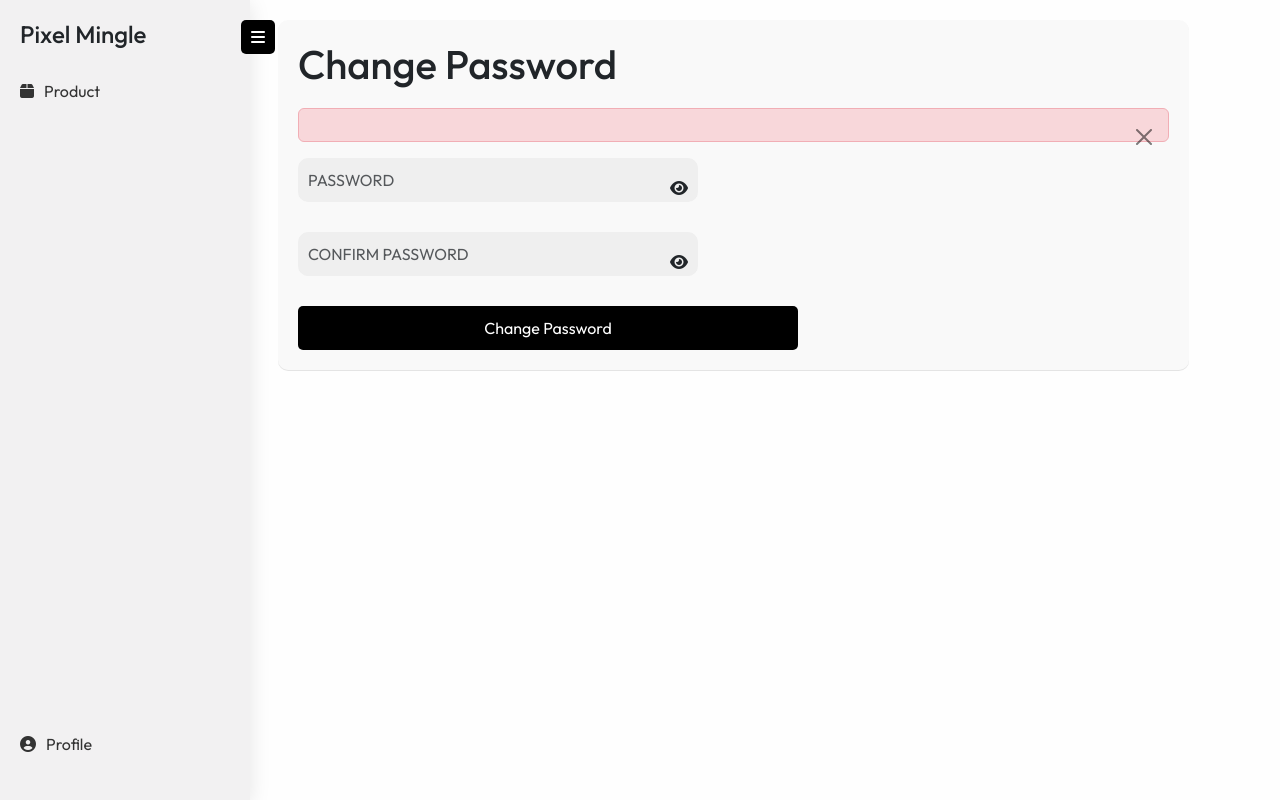
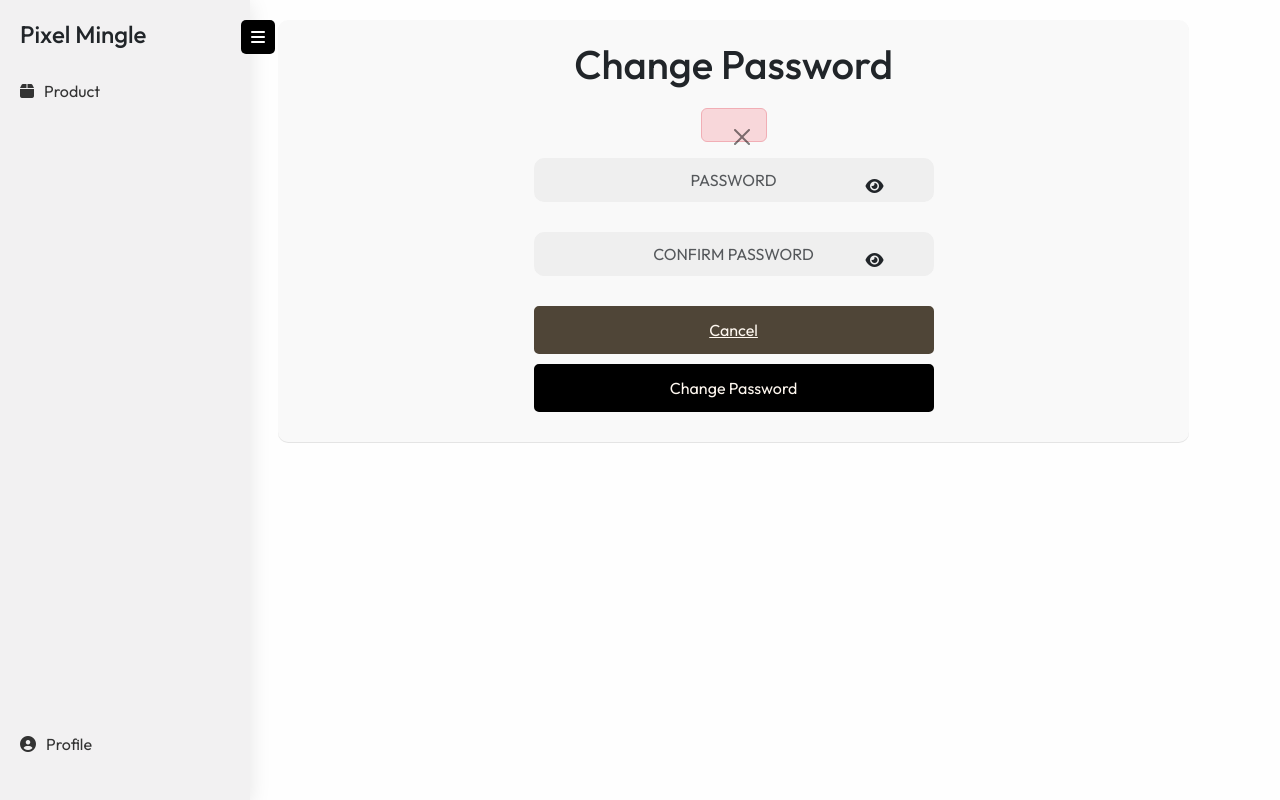
Before and after one commit to jenridewany/sideMission, a CodeIgniter 4 app: the page made by app/Views/changePass.php in a window 1280 px wide. Run offline with PHP 8.4 and a stand-in for CodeIgniter, Linux system fonts and the light colour scheme; the template is opened without the code that fills it, so the values that code supplies are empty; some libraries are stand-ins or nearby versions.

Commit message:
stash fix

```diff
--- a/app/Config/Database.php
+++ b/app/Config/Database.php
@@ -29,7 +29,7 @@
         'hostname'     => 'localhost',
         'username'     => 'root',
         'password'     => '',
-        'database'     => 'pixelmingle2',
+        'database'     => 'pixelmingle',
         'DBDriver'     => 'MySQLi',
         'DBPrefix'     => '',
         'pConnect'     => false,
--- a/app/Controllers/SignIn.php
+++ b/app/Controllers/SignIn.php
@@ -44,6 +44,9 @@
                 if($user['role'] == 'creator') {
                     // Redirect to a success page or dashboard
                     return redirect()->to('/products');
+                }else if($user['role'] == 'superadmin') {
+                    // Redirect to a success page or dashboard
+                    return redirect()->to('/admin-dashboard');
                 } else {
                     return redirect()->to('/dashboard');
                 }
--- a/app/Controllers/Users.php
+++ b/app/Controllers/Users.php
@@ -65,7 +65,7 @@
         }
 
         if ($usersModel->updateProfile($id, $data)) {
-            return redirect()->to('/profile')->with('message', 'Successfully Edit '.$oldData['username']);
+            return redirect()->to('/profile')->with('success', 'Successfully Edit '.$oldData['username']);
         } else {
             return redirect()->to('/editProfile')->with('message', $usersModel->errors());
         }
--- a/app/Models/CategoriesModel.php
+++ b/app/Models/CategoriesModel.php
@@ -8,4 +8,10 @@
     protected $primaryKey = 'id';
 
     protected $allowedFields = ['name', 'description'];
+
+
+    public function getCategoryById($id)
+    {
+        return $this->find($id);
+    }
 }
--- a/app/Views/changePass.php
+++ b/app/Views/changePass.php
@@ -3,7 +3,7 @@
 <head>
     <meta charset="UTF-8">
     <meta name="viewport" content="width=device-width, initial-scale=1.0">
-    <title>Profile Management</title>
+    <title>Pixel Mingle</title>
     <link href="https://cdn.jsdelivr.net/npm/bootstrap@5.3.3/dist/css/bootstrap.min.css" rel="stylesheet">
     <link href="https://cdnjs.cloudflare.com/ajax/libs/font-awesome/6.4.0/css/all.min.css" rel="stylesheet">
     <link href="https://fonts.googleapis.com/css2?family=Outfit:wght@400;500;700&display=swap" rel="stylesheet">
@@ -34,7 +34,7 @@
     <div class="content" id="content">
         <form method="post" action="<?= base_url('change-password/process'); ?>" enctype="multipart/form-data">
                 <div class="row">
-                    <div class="card col-md-11 change-pass">
+                    <div class="card col-md-11 profile">
                         <h1>Change Password</h1>
                         <?php if (session('message') !== null || session('error') !== null) : ?>
                             <div class="alert alert-danger alert-dismissible fade show" role="alert">
@@ -50,7 +50,8 @@
                             <input type="password" class="form-control" placeholder="CONFIRM PASSWORD" name="confirmPassword" required>
                             <i class="fa fa-eye" id="toggleConfirmPassword"></i>
                         </div>
-                        <button type="submit" class="btn btn-save">Change Password</button>
+                        <a class="btn-coral" href="<?= base_url(); ?>profile">Cancel</a>
+                        <button type="submit" class="btn-black">Change Password</button>
                     </div>
             </form>
     </div>
--- a/app/Views/creator/editProducts.php
+++ b/app/Views/creator/editProducts.php
@@ -3,7 +3,7 @@
 <head>
     <meta charset="UTF-8">
     <meta name="viewport" content="width=device-width, initial-scale=1.0">
-    <title>Product Management</title>
+    <title>Pixel Mingle</title>
     <link href="https://cdn.jsdelivr.net/npm/bootstrap@5.3.3/dist/css/bootstrap.min.css" rel="stylesheet">
     <link href="https://cdnjs.cloudflare.com/ajax/libs/font-awesome/6.4.0/css/all.min.css" rel="stylesheet">
     <link href="https://fonts.googleapis.com/css2?family=Outfit:wght@400;500;700&display=swap" rel="stylesheet">
@@ -35,7 +35,7 @@
         <form method="post" action="<?= base_url('update-products/process/'.$product['id']); ?>" enctype="multipart/form-data">
         <div class="header">
             <h2>Edit Product</h2>
-            <button type="submit" class="btn btn-primary">Update Product</button>
+            <button type="submit" class="btn-coral">Update Product</button>
         </div>
 
 
--- a/app/Views/creator/listingProducts.php
+++ b/app/Views/creator/listingProducts.php
@@ -3,7 +3,7 @@
 <head>
     <meta charset="UTF-8">
     <meta name="viewport" content="width=device-width, initial-scale=1.0">
-    <title>Product Management</title>
+    <title>Pixel Mingle</title>
     <link href="https://cdn.jsdelivr.net/npm/bootstrap@5.3.3/dist/css/bootstrap.min.css" rel="stylesheet">
     <link href="https://cdnjs.cloudflare.com/ajax/libs/font-awesome/6.4.0/css/all.min.css" rel="stylesheet">
     <link href="https://fonts.googleapis.com/css2?family=Outfit:wght@400;500;700&display=swap" rel="stylesheet">
@@ -34,7 +34,7 @@
     <div class="content" id="content">
         <div class="header">
             <h1>Products</h1>
-            <a href="/add-products" class="btn btn-primary">Add Product (+)</a>
+            <a href="/add-products" class="btn-coral">Add Product (+)</a>
         </div>
         <?php if (session('message') !== null ) : ?>
         <div class="alert alert-warning alert-dismissible fade show" role="alert">
--- a/app/Views/editProfile.php
+++ b/app/Views/editProfile.php
@@ -3,7 +3,7 @@
 <head>
     <meta charset="UTF-8">
     <meta name="viewport" content="width=device-width, initial-scale=1.0">
-    <title>Profile Management</title>
+    <title>Pixel Mingle</title>
     <link href="https://cdn.jsdelivr.net/npm/bootstrap@5.3.3/dist/css/bootstrap.min.css" rel="stylesheet">
     <link href="https://cdnjs.cloudflare.com/ajax/libs/font-awesome/6.4.0/css/all.min.css" rel="stylesheet">
     <link href="https://fonts.googleapis.com/css2?family=Outfit:wght@400;500;700&display=swap" rel="stylesheet">
@@ -51,8 +51,8 @@
                                 <option value="creator" selected="<?= $user['role'] == 'creator' ? 'selected' : '' ?>">Creator</option>
                             </select>
                         </div>
-                        <a class="btn" href="<?= base_url(); ?>profile">Cancel</a>
-                        <button type="submit" class="btn btn-primary">Update Profile</button>
+                        <a class="btn-coral" href="<?= base_url(); ?>profile">Cancel</a>
+                        <button type="submit" class="btn-black">Update Profile</button>
                     </div>
             </form>
     </div>
--- a/app/Views/index.php
+++ b/app/Views/index.php
@@ -3,7 +3,7 @@
 <head>
   <meta charset="UTF-8">
   <meta name="viewport" content="width=device-width, initial-scale=1.0">
-  <title>pixel mingle</title>
+  <title>Pixel Mingle</title>
 
   <!-- Bootstrap CSS -->
   <link rel="stylesheet" href="https://stackpath.bootstrapcdn.com/bootstrap/4.5.2/css/bootstrap.min.css">
--- a/app/Views/profile.php
+++ b/app/Views/profile.php
@@ -3,7 +3,7 @@
 <head>
     <meta charset="UTF-8">
     <meta name="viewport" content="width=device-width, initial-scale=1.0">
-    <title>Profile Management</title>
+    <title>Pixel Mingle</title>
     <link href="https://cdn.jsdelivr.net/npm/bootstrap@5.3.3/dist/css/bootstrap.min.css" rel="stylesheet">
     <link href="https://cdnjs.cloudflare.com/ajax/libs/font-awesome/6.4.0/css/all.min.css" rel="stylesheet">
     <link href="https://fonts.googleapis.com/css2?family=Outfit:wght@400;500;700&display=swap" rel="stylesheet">
@@ -45,8 +45,8 @@
                         <input type="text" id="username" placeholder="Username" name="username" value="<?=$user['username'] ?>" disabled>
                         <input type="text" id="email" placeholder="email" name="email" value="<?=$user['email'] ?>" disabled>
                         <input type="text" id="role" placeholder="role" name="role" value="<?=$user['role'] ?>" disabled>
-                        <a class="btn" href="<?= base_url(); ?>edit-profile">Edit Profile</a>
-                        <a class="btn" href="<?= base_url(); ?>change-password">Change Password</a>
+                        <a class="btn-coral" href="<?= base_url(); ?>edit-profile">Edit Profile</a>
+                        <a class="btn-black" href="<?= base_url(); ?>change-password">Change Password</a>
                     </div>
             </form>
     </div>
--- a/public/css/styles-dashboard.css
+++ b/public/css/styles-dashboard.css
@@ -158,6 +158,42 @@
     display: block;
 }
 
+
+.profile .btn-coral {
+    background-color: #4F4537;
+    color: #FFF8F0;
+    border: 2px solid #4F4537;
+    padding: 10px 20px;
+    border-radius: 5px;
+    cursor: pointer;
+    width: 400px;
+    margin-bottom: 10px;
+    transition: background-color 0.3s, color 0.3s;
+}
+
+.profile .btn-coral:hover {
+    background-color: transparent;
+    color: #4F4537;
+}
+
+
+.profile .btn-black {
+    background-color: black;
+    color: #FFF8F0;
+    border: 2px solid black;
+    padding: 10px 20px;
+    border-radius: 5px;
+    cursor: pointer;
+    width: 400px;
+    margin-bottom: 10px;
+    transition: background-color 0.3s, color 0.3s;
+}
+
+.profile .btn-black:hover {
+    color: black;
+    background-color: transparent;
+}
+
 .card .btn {
     background-color: black;
     color: #fff;
@@ -218,10 +254,21 @@
     margin-bottom: 20px;
 }
 
-.header .btn{
-    border-radius: 50px;
-    background-color: black;
-    border: 0px;
+.header .btn-coral {
+    background-color: #4F4537;
+    color: #FFF8F0;
+    border: 2px solid #4F4537;
+    padding: 10px 20px;
+    border-radius: 30px;
+    cursor: pointer;
+    width: 180px;
+    margin-bottom: 10px;
+    transition: background-color 0.3s, color 0.3s;
+}
+
+.header .btn-coral:hover {
+    background-color: transparent;
+    color: #4F4537;
 }
 
 
@@ -387,40 +434,21 @@
     margin-bottom: 20px;
 }
 
-.card .change-pass{
-    padding: 100px;
-    align-items: center;
-}
 
-.change-pass .form-group {
-    width: 100%;
+.profile .form-group {
     max-width: 400px;
     margin-bottom: 15px;
     position: relative;
 }
-.change-pass .form-group input {
-    width: 50vh;
+.profile .form-group input {
+    width: 400px;
     padding: 10px;
     border-radius: 10px;
 }
-.change-pass .form-group i {
+.profile .form-group i {
     position: absolute;
-    right: 10px;
+    right: 50px;
     top: 50%;
-    transform: translateY(-50%);
+    transform: translateY(-60%);
     cursor: pointer;
 }
-.btn-save {
-  background-color: black;
-  color: #fff;
-  border: none;
-  padding: 10px 20px;
-  border-radius: 10px;
-  transition: all 0.3s;
-  width: 500px;
-}
-.change-pass button .btn:hover {
-  background-color: #fff;
-  color: black;
-  border: 2px solid black;
-}
```
Also changed, not shown: app/Config/Routes.php (+11 -0 lines), app/Views/creator/addProducts.php (+7 -16 lines).
